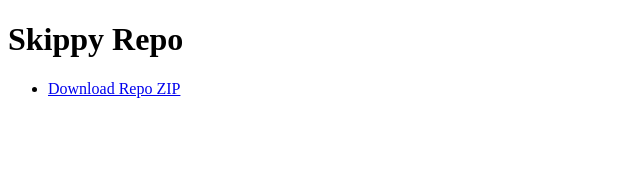
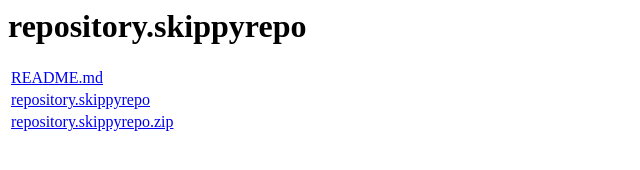
Before and after one commit to jonnypuma/repository.skippyrepo, a plain HTML site: page index.html in a window 1280 px wide. Shown: the whole page, without its empty margins (0-640 px from the left). Drawn offline with Linux system fonts and the light colour scheme.

Commit message:
Update index.html

```diff
--- a/index.html
+++ b/index.html
@@ -1,12 +1,14 @@
-<!DOCTYPE html>
+<!DOCTYPE HTML PUBLIC "-//W3C//DTD HTML 3.2 Final//EN">
 <html>
-<head>
-  <title>Skippy Repo</title>
-</head>
-<body>
-  <h1>Skippy Repo</h1>
-  <ul>
-    <li><a href="repository.skippyrepo.zip">Download Repo ZIP</a></li>
-  </ul>
-</body>
+  <head>
+     <title>Index of repository.skippyrepo</title>
+  </head>
+  <body>
+    <h1>repository.skippyrepo</h1>
+    <table>
+      <tr><td><a href="README.md">README.md</a></td></tr>
+      <tr><td><a href="repository.skippyrepo/">repository.skippyrepo</a></td></tr>
+      <tr><td><a href="repository.skippyrepo.zip">repository.skippyrepo.zip</a></td></tr>
+    </table>
+  </body>
 </html>
```
